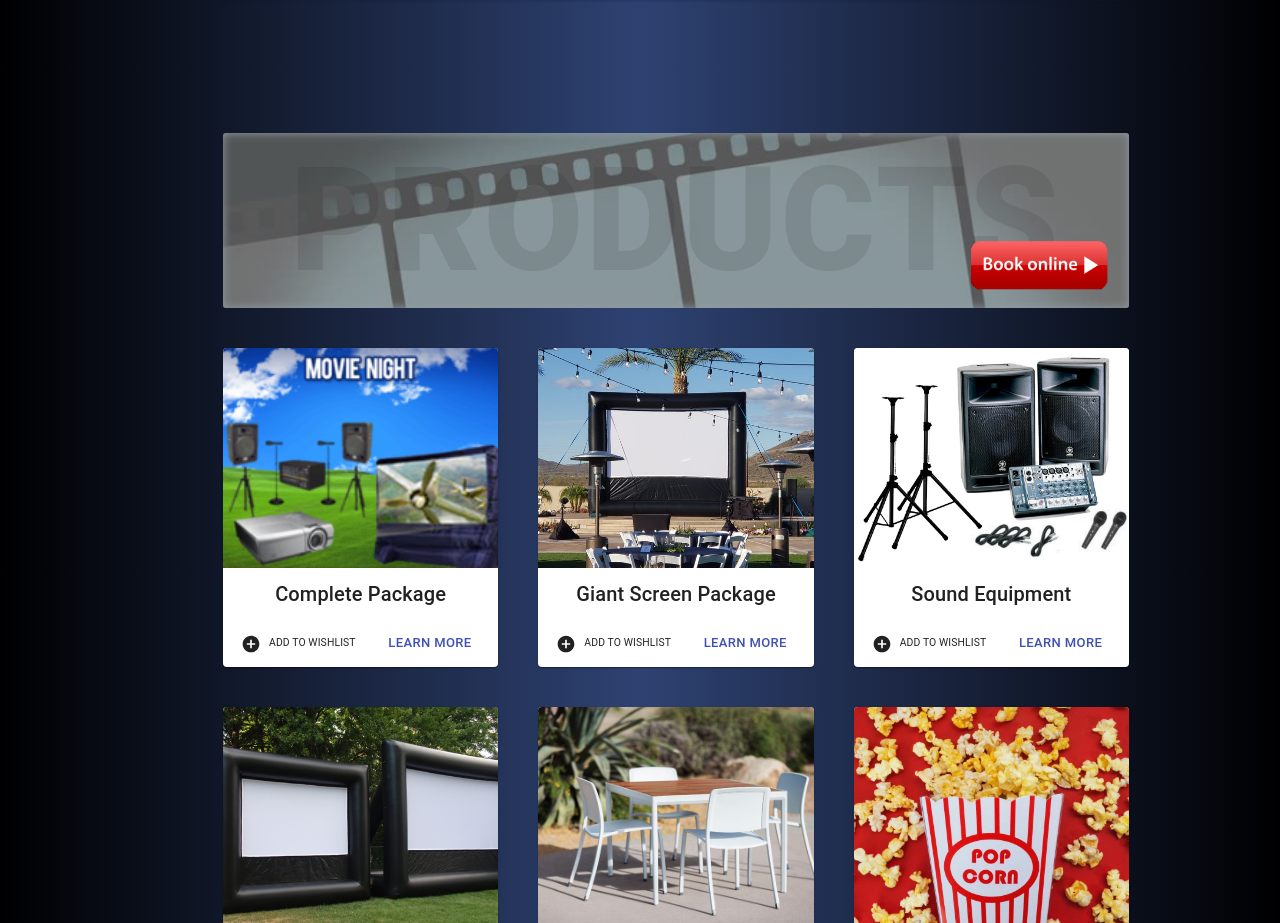
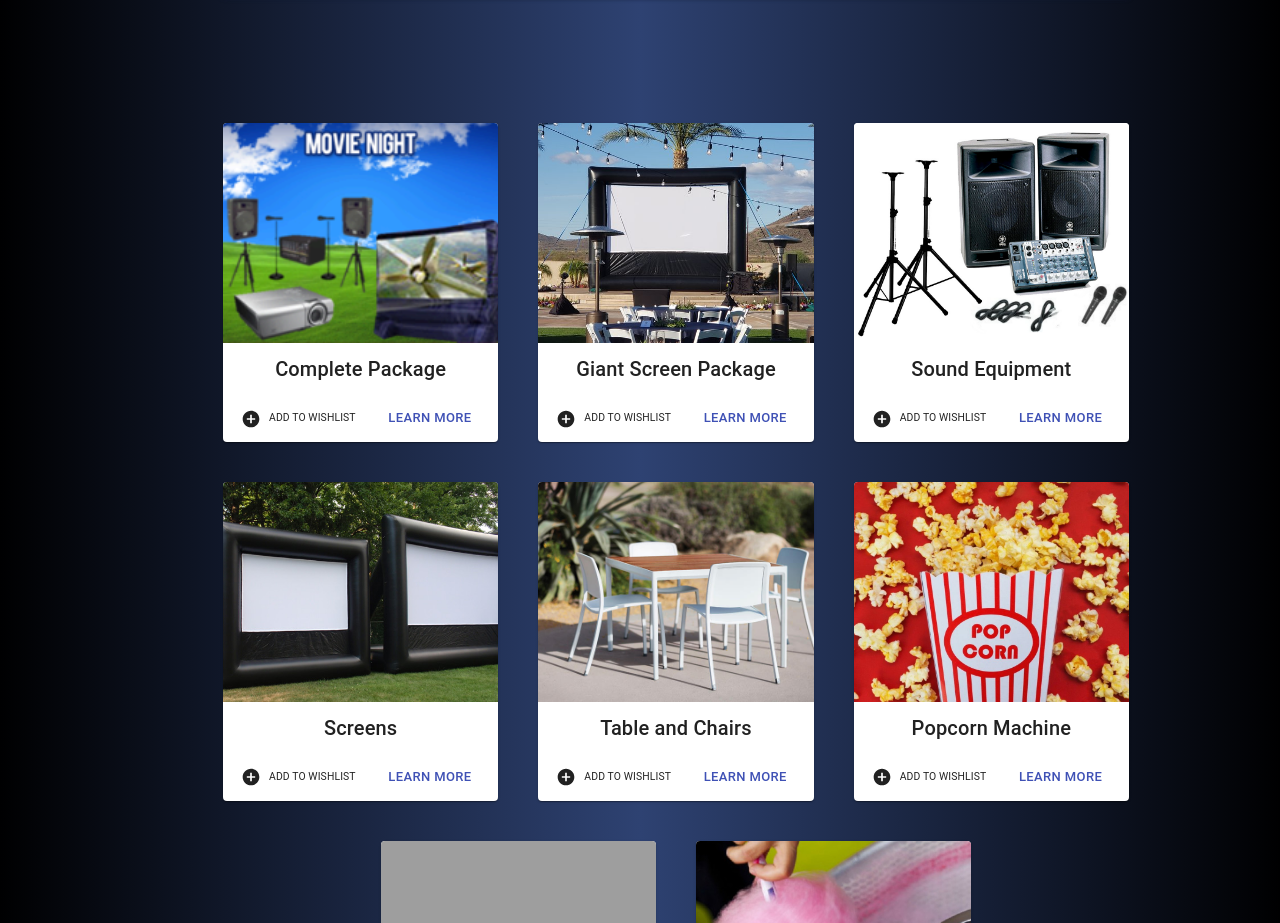
Before and after one commit to ratta2ii/movie_night_app, a React (Create React App) app: page / in a window 1280 px wide. Shown: the part 1967-2890 px from the top of the page. Built offline with nearby package versions, Linux system fonts and the light colour scheme; grey boxes are pictures that could not be loaded.

Commit message:
Create and style new headers for each of the components

```diff
--- a/src/Components/Faqs/FaqsStyles.js
+++ b/src/Components/Faqs/FaqsStyles.js
@@ -8,7 +8,6 @@ const useStyles = makeStyles((theme) => ({
     heading: {
         fontSize: theme.typography.pxToRem(22),
         fontWeight: '500',
-        // color: '#fef1e0',
         color: 'white',
         letterSpacing: '.03em',
         wordSpacing: '.05em'
--- a/src/Components/ProductList/ProductList.js
+++ b/src/Components/ProductList/ProductList.js
@@ -1,16 +1,16 @@
 import React from 'react';
-import { Link } from "react-router-dom";
-// import { Route, withRouter } from 'react-router-dom';
-import propTypes from 'prop-types';
 import { connect } from 'react-redux';
 import useStyles from './ProductListStyles';
 import SingleProduct from './../Product/Product';
 import ProductModal from './../ProductModal/ProductModal';
 import { masterProductList } from './../../Data/MockData/DataProducts';
 import { Box } from '@material-ui/core';
-import { Typography } from '@material-ui/core';
 import { Grid } from '@material-ui/core';
-import BookOnlineButton from './../../Assets/Images/book-online-button.png';
+// import BookOnlineButton from './../../Assets/Images/book-online-button.png';
+// import { Route, withRouter } from 'react-router-dom';
+// import { Link } from "react-router-dom";
+// import propTypes from 'prop-types';
+// import { Typography } from '@material-ui/core';
 
 
 const ProductList = (props) => {
@@ -34,30 +34,6 @@ const ProductList = (props) => {
     return (
         <Box className={classes.root}>
             <Grid container>
-
-
-                {/* Margin left main container */}
-                <Grid item xs={0} sm={1} md={1} xl={2}></Grid>
-                <Grid item xs={12} sm={10} md={10} xl={8}>
-                    {/* //? Main container (All content here) */}
-                    <Box className={classes.headerContainer} >
-                        <Box className={classes.headerOverlayContainer}>
-                            <Typography variant="h3" className={classes.productHeaderTitle}>
-                                PRODUCTS
-                            </Typography>
-                            <Link to="/reservations">
-                                <img src={BookOnlineButton}
-                                    alt='book movie theatre rental online now button'
-                                    className={classes.bookOnlineButton} />
-                            </Link>
-
-                        </Box>
-                    </Box>
-                </Grid>
-                {/* Header right margin */}
-                <Grid item xs={0} sm={1} md={1} xl={2}></Grid>
-
-
                 {/* Product container margin left */}
                 <Grid item xs={0} sm={1} md={1} xl={2}></Grid>
                 {/* Product continer grid item */}
@@ -95,132 +71,8 @@ ProductList.propTypes = {
 
 const mapStateToProps = state => {
     return {
-        // current_product: state.current_product
     };
 };
 
 
 export default connect(mapStateToProps)(ProductList);
-
-
-
-
-
-
-
-
-
-
-
-
-
-
-
-
-// import React from 'react';
-// import { Link } from "react-router-dom";
-// // import { Route, withRouter } from 'react-router-dom';
-// import propTypes from 'prop-types';
-// import { connect } from 'react-redux';
-// import useStyles from './ProductListStyles';
-// import SingleProduct from './../Product/Product';
-// import ProductModal from './../ProductModal/ProductModal';
-// import { masterProductList } from './../../Data/MockData/DataProducts';
-// import { Box } from '@material-ui/core';
-// import { Typography } from '@material-ui/core';
-// import { Grid } from '@material-ui/core';
-// import BookOnlineButton from './../../Assets/Images/book-online-button.png';
-
-
-
-
-// function ProductList(props) {
-
-
-//     const classes = useStyles();
-//     const [open, setOpen] = React.useState(false);
-
-
-
-//     console.log(props.current_product);
-
-
-//     const handleOpen = () => {
-//         console.log("handleOpen is being called");
-//         setOpen(true);
-//     };
-
-
-//     const handleClose = () => {
-//         setOpen(false);
-//     };
-
-
-//     return (
-//         <Box className={classes.root}>
-//             <Grid container>
-
-
-
-
-
-
-
-
-
-
-
-//                 {/* Product container margin left */}
-//                 <Grid item xs={0} sm={1} md={1} xl={2}></Grid>
-//                 {/* Product main container*/}
-//                 <Grid item xs={12} sm={10} md={10} xl={8}>
-//                     <Grid container justify="center" spacing={5} className={classes.mainGridContainer}>
-
-
-
-
-
-
-
-
-
-
-
-//                         {masterProductList.map((product) =>
-//                             <SingleProduct
-//                                 handleOpen={handleOpen}
-//                                 handleClose={handleClose}
-//                                 productId={product.productId}
-//                                 title={product.title}
-//                                 price={product.price}
-//                                 description={product.description}
-//                                 mainImage={product.mainImage}
-//                                 bullets={product.bullets}
-//                                 id={product.id}
-//                                 key={product.key} />
-//                         )}
-//                     </Grid>
-//                 </Grid>
-//             </Grid>
-//             <Box>
-//                 {/* Producr Modal */}
-//                 {/* <ProductModal open={open} onClose={handleClose} /> */}
-//                 <ProductModal open={open} handleClose={handleClose} />
-//             </Box>
-//         </Box>
-//     );
-// }
-
-
-// ProductList.propTypes = {
-// };
-
-
-// const mapStateToProps = state => {
-//     return {
-//         // current_product: state.current_product
-//     };
-// };
-
-
-// export default connect(mapStateToProps)(ProductList);
--- a/src/Components/ProductList/ProductListStyles.js
+++ b/src/Components/ProductList/ProductListStyles.js
@@ -59,11 +59,10 @@ const useStyles = makeStyles((theme) => ({
     },
     bookOnlineButton: {
         position: 'absolute',
-        width: 140,
+        width: 120,
         bottom: 15,
         right: 20,
         [theme.breakpoints.down('md')]: {
-            width: 120,
             bottom: 10,
             right: 15
         },
--- a/src/Views/FaqPage/FaqPage.js
+++ b/src/Views/FaqPage/FaqPage.js
@@ -19,9 +19,9 @@ const FaqPage = (props) => {
         <Box>
             <Grid container>
                 {/* Header left margin */}
-                <Grid item xs={0} sm={1} md={2}></Grid>
+                <Grid item xs={0} sm={1} md={0}></Grid>
                 {/* Header Grid Container */}
-                <Grid item xs={12} sm={10} md={8}>
+                <Grid item xs={12} sm={10} md={12}>
                     <Box className={classes.headerContainer} >
                         <Box className={classes.headerOverlayContainer} >
                             <Typography variant="h3" className={classes.productHeaderTitle} >
--- a/src/Views/FaqPage/FaqPageStyles.js
+++ b/src/Views/FaqPage/FaqPageStyles.js
@@ -1,5 +1,5 @@
 import { makeStyles } from '@material-ui/core/styles';
-import header_bg_image from './../../Assets/Images/film4.jpg';
+import header_bg_image from './../../Assets/Images/film4copy.jpg';
 
 
 const useStyles = makeStyles((theme) => ({
@@ -8,12 +8,11 @@ const useStyles = makeStyles((theme) => ({
         diplay: 'flex'
     },
     headerContainer: {
-        height: 175,
+        height: 120,
+        marginTop: -85,
         background: `url('${header_bg_image}') no-repeat`,
         backgroundSize: '100%',
-        backgroundColor: '#2196f326',
-        marginBottom: '50px',
-        borderRadius: '3px',
+        marginBottom: '120px',
         boxShadow: 'inset 0px 0px 10px #aeaeae',
         [theme.breakpoints.down('sm')]: {
             margin: '175px auto 50px auto'
@@ -27,12 +26,12 @@ const useStyles = makeStyles((theme) => ({
     headerOverlayContainer: {
         height: '100%',
         width: '100%',
-        backgroundColor: '#7b7b7b30',
+        backgroundColor: '#e0e0e0b8',
         borderRadius: '3px',
         display: 'flex',
         alignItems: 'center',
         justifyContent: 'center',
-        position: 'relative'
+        position: 'relative',
     },
     productHeaderTitle: {
         fontSize: '7rem',
@@ -41,18 +40,6 @@ const useStyles = makeStyles((theme) => ({
         lineHeight: 1.167,
         letterSpacing: '0.02em',
         color: '#00000024',
-        '&:focus': {
-
-        },
-        '&:hover': {
-
-        },
-        '&:active': {
-
-        },
-        [theme.breakpoints.down('sm')]: {
-            display: 'none',
-        },
     },
     faqsContainer: {
         padding: 25,
@@ -62,9 +49,9 @@ const useStyles = makeStyles((theme) => ({
     },
     bookOnlineButton: {
         position: 'absolute',
-        width: 130,
-        bottom: 12,
-        right: 14,
+        width: 120,
+        bottom: 15,
+        right: 15,
     },
 }));
 
--- a/src/Views/WishListView/WishListViewStyles.js
+++ b/src/Views/WishListView/WishListViewStyles.js
@@ -1,43 +1,41 @@
 import { makeStyles } from '@material-ui/core/styles';
-import bg_image from './../../Assets/Images/film4.jpg';
-import shadows from '@material-ui/core/styles/shadows';
+import header_bg_image from './../../Assets/Images/film4.jpg';
 
 
 const useStyles = makeStyles((theme) => ({
     root: {
-        // backgroundColor: "green"
     },
     contentPaperContainer: {
         backgroundColor: '#88979a',
         boxShadow: 'inset 0px 0px 5px black',
-        padding: 15
-        // height: 300
+        padding: 15,
     },
     headerContainer: {
-        height: 175,
-        background: `url('${bg_image}') no-repeat`,
+        height: 120,
+        marginTop: -85,
+        background: `url('${header_bg_image}') no-repeat`,
         backgroundSize: '100%',
         backgroundColor: '#2196f326',
-        marginBottom: '50px',
-        borderRadius: '3px',
+        marginBottom: '120px',
         boxShadow: 'inset 0px 0px 10px #aeaeae',
         [theme.breakpoints.down('sm')]: {
             margin: '175px auto 50px auto'
         },
         [theme.breakpoints.down('xs')]: {
-            width: '90%',
-            marginTop: 150
+            width: '100%',
+            marginTop: 150,
+            height: 100
         },
     },
     headerOverlayContainer: {
         height: '100%',
         width: '100%',
-        backgroundColor: '#c6c6c65e',
+        backgroundColor: '#e0e0e0b8',
         borderRadius: '3px',
         display: 'flex',
         alignItems: 'center',
         justifyContent: 'center',
-        position: 'relative'
+        position: 'relative',
     },
     headerTitle: {
         fontSize: '7rem',
@@ -46,18 +44,12 @@ const useStyles = makeStyles((theme) => ({
         lineHeight: 1.167,
         letterSpacing: '0.02em',
         color: '#00000024',
-        '&:focus': {
-
-        },
-        '&:hover': {
-
-        },
-        '&:active': {
-
-        },
-        [theme.breakpoints.down('sm')]: {
-            display: 'none',
-        },
+    },
+    bookOnlineButton: {
+        position: 'absolute',
+        width: 120,
+        bottom: 15,
+        right: 15,
     },
 }));
 
```
Also changed, not shown: src/Views/WishListView/WishListView.js (+13 -16 lines).
